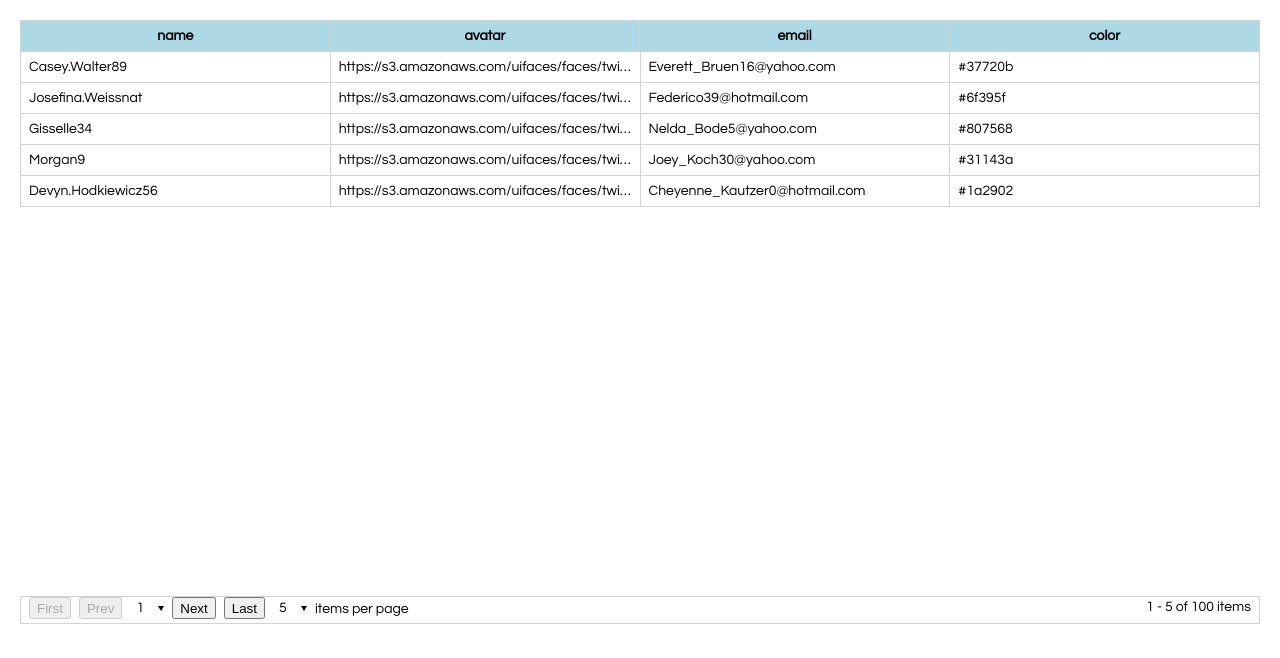
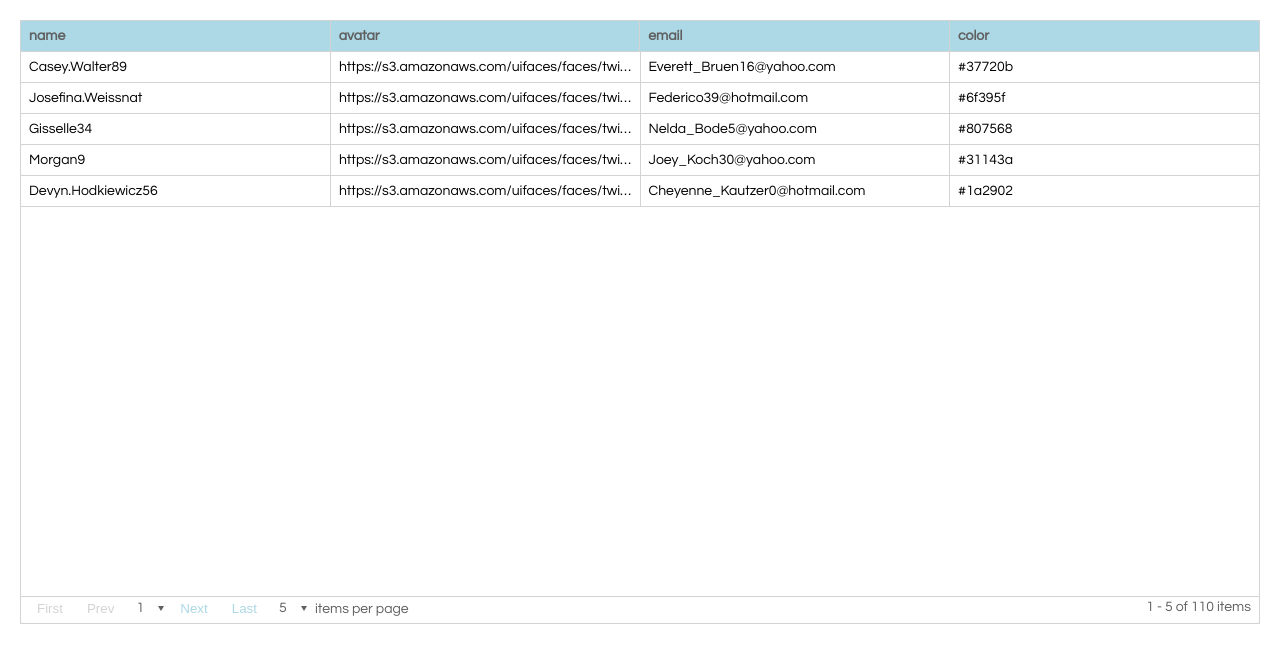
Before and after one commit to yuliia-allen/react-grid, a React app: page / in a window 1280 px wide. Built offline with nearby package versions, Linux system fonts and the light colour scheme.

Commit message:
React scroll added. Styles Changed.

```diff
--- a/package.json
+++ b/package.json
@@ -4,8 +4,10 @@
   "private": true,
   "dependencies": {
     "react": "^16.4.1",
+    "react-custom-scrollbars": "^4.2.1",
     "react-dom": "^16.4.1",
-    "react-scripts": "1.1.4"
+    "react-scripts": "1.1.4",
+    "react-scrollbar": "^0.5.4"
   },
   "scripts": {
     "start": "react-scripts start",
--- a/src/Grid/Grid.js
+++ b/src/Grid/Grid.js
@@ -4,6 +4,8 @@ import { pageSizes } from './Constants';
 import { HeaderRow } from './HeaderRow';
 import { Row } from './Row';
 import { Pager } from './Pager';
+import { Scrollbars } from 'react-custom-scrollbars';
+//uses https://www.npmjs.com/package/react-custom-scrollbars
 
 export class Grid extends React.Component {
     constructor(props) {
@@ -62,17 +64,10 @@ export class Grid extends React.Component {
     }
 
     componentDidMount() {
-       // $(this.gridContentContainer).nicescroll();
         let gridContentHeight = this.gridContainer.parentNode.clientHeight - this.Header.height - this.Pager.height;
-        this.setState({ height: gridContentHeight, scrollWidth: this.gridContentContainer.offsetWidth - this.gridContentContainer.clientWidth, hasScrollBar: this.hasScrollBar() });
+        this.setState({ height: gridContentHeight});
     }
 
-    componentDidUpdate(prevProps) {
-        let hasScrollBar = this.hasScrollBar();
-        if (this.state.hasScrollBar != hasScrollBar) {
-            this.setState({ hasScrollBar: hasScrollBar });
-        }
-    }
 
     render() {
         let data = this.state.data;
@@ -88,13 +83,15 @@ export class Grid extends React.Component {
         }
 
         return (<div className='grid-container' ref={(el) => this.gridContainer = el}>
-            <HeaderRow ref={(el) => this.Header = el} value={data.length > 0 ? data[0] : {}} handleClick={this.handleHeaderClick} sortColumn={this.state.sortColumn} sortOrder={this.state.sortOrder} paddingRight={this.state.hasScrollBar ? this.state.scrollWidth: 0} />
+            <HeaderRow ref={(el) => this.Header = el} value={data.length > 0 ? data[0] : {}} handleClick={this.handleHeaderClick} sortColumn={this.state.sortColumn} sortOrder={this.state.sortOrder}/>
             <div className='grid-content' style={{ height: this.state.height }} ref={(el) => this.gridContentContainer = el}>
-                <table>
-                    <tbody>
-                        {rows}
-                    </tbody>
-                </table>
+                <Scrollbars style={{ height: this.state.height }}>
+                    <table>
+                        <tbody>
+                            {rows}
+                        </tbody>
+                    </table>
+                </Scrollbars>
             </div>
             <Pager ref={(el) => this.Pager = el} total={data.length} shownFrom={showFromIndex + 1} shownTo={Math.min(showToIndex, data.length)} currentPage={this.state.currentPage} pageSize={this.state.pageSize} handleNavClick={this.navigateToPage} pageSizeOptions={pageSizes} onPageSizeChanged={this.changePageSize} />
         </div>);
--- a/src/Grid/HeaderRow.js
+++ b/src/Grid/HeaderRow.js
@@ -20,7 +20,7 @@ export class HeaderRow extends React.Component {
 
         return (
             <div className='grid-header-wrapper' ref={(el) => this.gridHeaderWrapper = el}>
-                <div className='grid-header-content' style={{ paddingRight: this.props.paddingRight }}>
+                <div className='grid-header-content'>
                     <table>
                         <thead>
                             <tr>
--- a/src/css/grid.css
+++ b/src/css/grid.css
@@ -18,6 +18,8 @@ th.grid-header{
     background-color: lightblue;
     border-left: 1px solid lightgray;
     padding: 8px;
+    text-align: left;
+    color:#606060;
 }
 
 td.grid-cell{
@@ -28,10 +30,20 @@ td.grid-cell{
 .grid-content{
     overflow: hidden;
     overflow-y: auto;
+    border-left: 1px solid lightgray;
+    border-right: 1px solid lightgray;
 }
 
 .grid-content table tr:first-child td{
     border-top-width: 0px;
+}
+
+.grid-content table td:first-child{
+    border-left-width: 0px;
+}
+
+.grid-content table td:last-child{
+    border-right-width: 0px;
 }
 
 .grid-content table tr:hover{
@@ -73,11 +85,24 @@ div, ul{
     clear: both;
     position: relative;
     border: 1px solid lightgray;
+    color:#606060;
     padding-left: 8px;
     padding-right: 8px;
 }
 .grid-pager-wrap button{
     margin: 0px 4px 0px 4px;
+    background-color: transparent;
+    color: lightblue;
+    border-color: transparent;
+    cursor: pointer;
+    outline: none;
+}
+.grid-pager-wrap button:disabled{
+    color: lightgray;
+    cursor: default;
+}
+.grid-pager-wrap button:hover{
+    text-decoration: underline;
 }
 .grid-pager-wrap button:first-of-type{
     margin-left: 0px;
@@ -159,5 +184,5 @@ div, ul{
 .arrow-down{
     border-left: 3px solid transparent;
     border-right: 3px solid transparent;
-    border-top: 5px solid #000000;
+    border-top: 5px solid #606060;
 }
--- a/src/index.js
+++ b/src/index.js
@@ -17,7 +17,7 @@ function buildFakeUser() {
 }
 
 function buildFakeData() {
-    for (var i = 0; i < 100; i++) {
+    for (var i = 0; i < 110; i++) {
         users.push(buildFakeUser())
     }
 }
```
Also changed, not shown: 2 other files.
